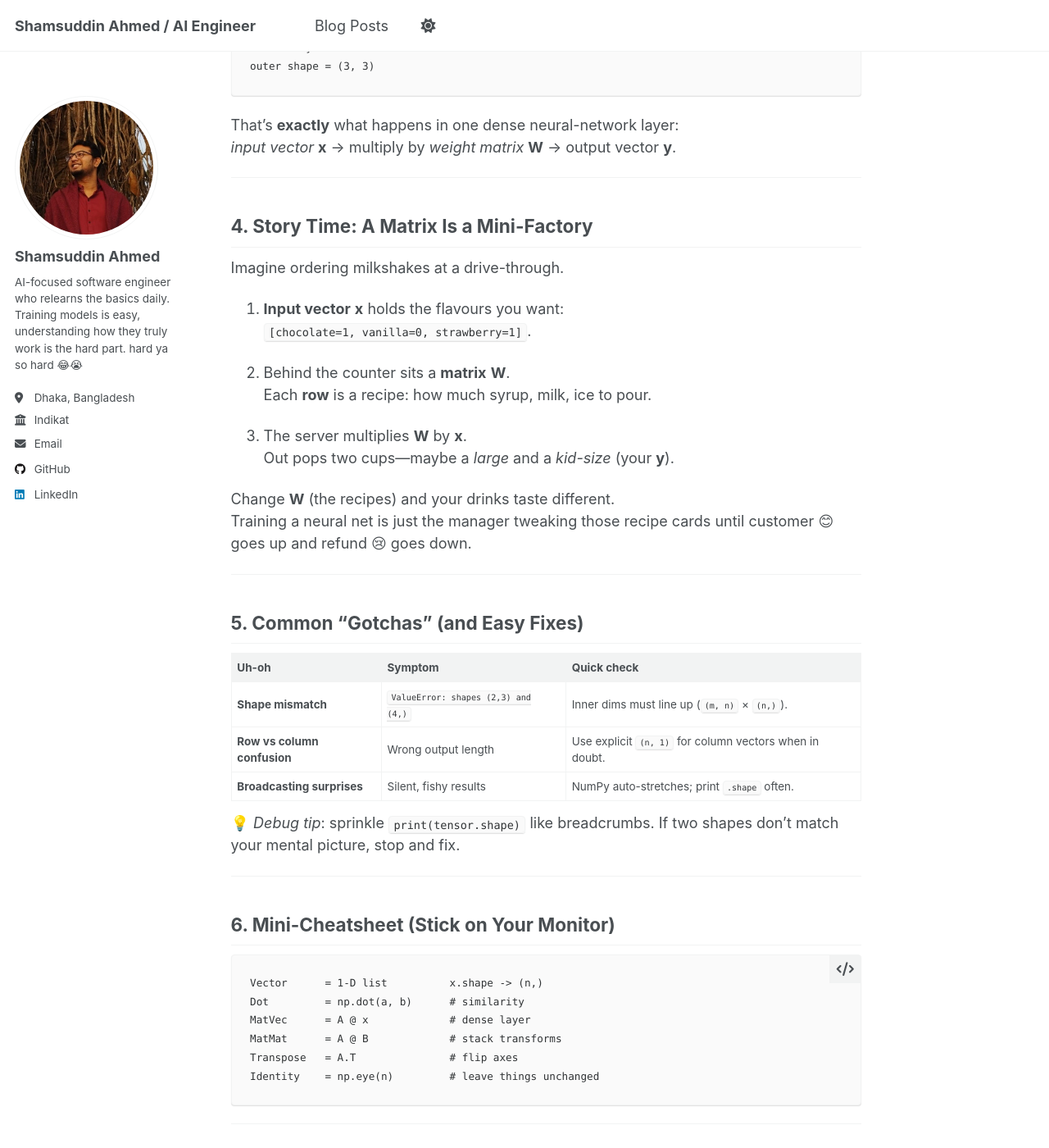
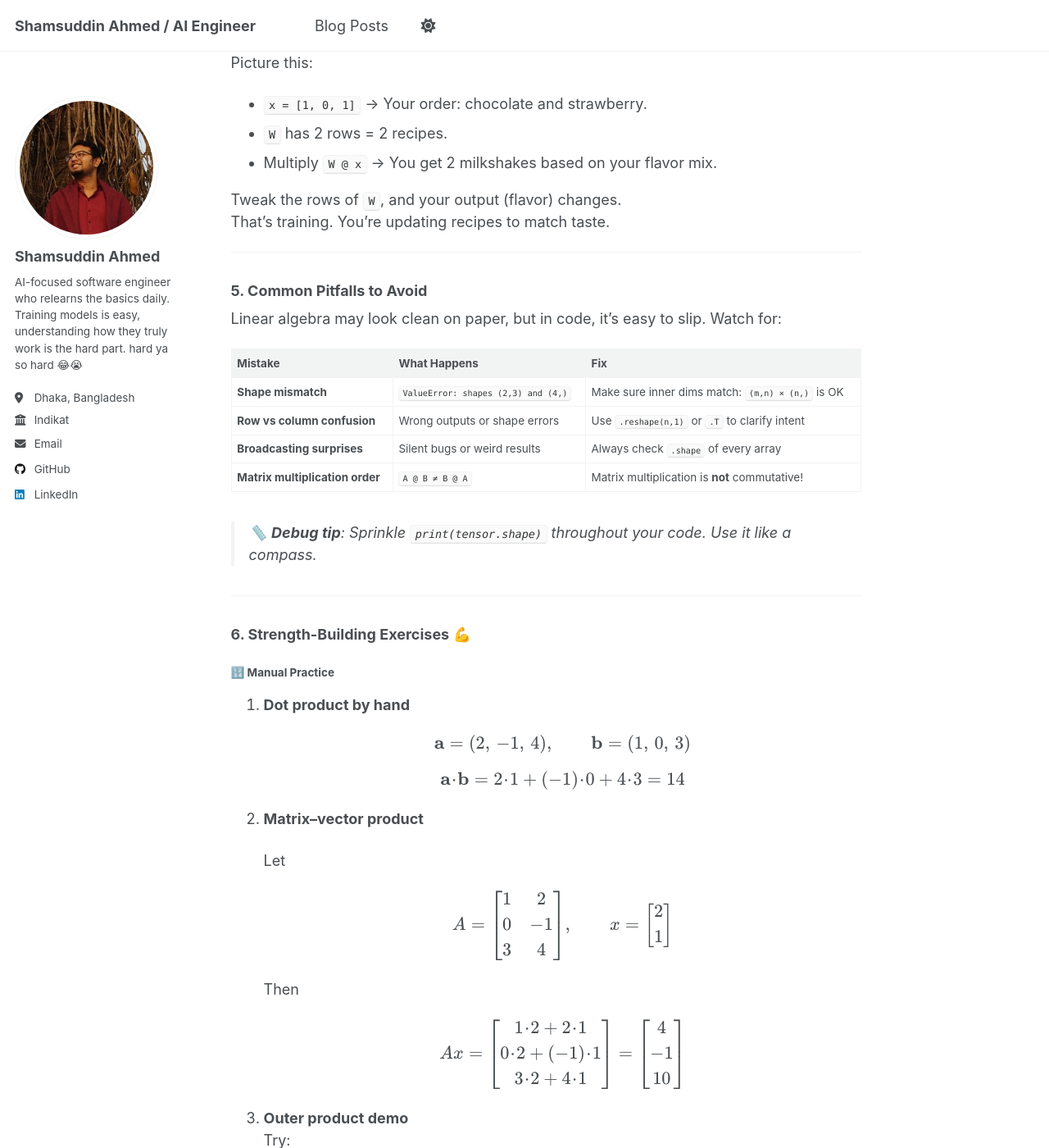
Before and after one commit to shamspias/shamspias.github.io, a Jekyll site: the page built from _posts/2023-01-23-blog-post-2.md, in a window 1280 px wide and 1400 px high, scrolled down 2613 px. Shown: the whole window at 82% size. Built offline with Jekyll 4.4.1, drawn with Linux system fonts in a browser that asks for light colours; some of the changed text lies outside the part shown.

Commit message:
fix math block

````diff
--- a/_posts/2023-01-23-blog-post-2.md
+++ b/_posts/2023-01-23-blog-post-2.md
@@ -25,161 +28,296 @@
 3. **Measuring how wrong it is** (the *loss*).
 
 The language that describes steps 1 & 2 is **linear algebra**.
-Learn it once, and every AI explainer video makes ten-times more sense.
 
 ---
 
-## 1. Meet the Cast
+### 1. Meet the Cast
 
-| Everyday object | Math name | Notation | Python shape | Feels like… |
-|-----------------|-----------|----------|--------------|-------------|
-| A single marble | **Scalar** | *a* | `()` | One number (e.g., the learning-rate 0.001) |
-| A row of beads  | **Vector** | **v** | `(n,)` | List of numbers (pixel row, word embed, …) |
-| A chessboard    | **Matrix** | **A** | `(m, n)` | Grid (weights between two layers) |
-| A Rubik’s cube  | **Tensor** | ***T*** | `(*dims)` | Stack of matrices (mini-batch of colour images) |
+| Everyday object | Math name  | Notation | Python shape | Feels like…                                     |
+|-----------------|------------|----------|--------------|-------------------------------------------------|
+| A single marble | **Scalar** | *a*      | `()`         | One number (e.g., the learning-rate 0.001)      |
+| A row of beads  | **Vector** | **v**    | `(n,)`       | List of numbers (pixel row, word embed, …)      |
+| A chessboard    | **Matrix** | **A**    | `(m, n)`     | Grid (weights between two layers)               |
+| A Rubik’s cube  | **Tensor** | ***T***  | `(*dims)`    | Stack of matrices (mini-batch of colour images) |
 
-Picture them as Lego pieces:
-- A **scalar** is one tiny brick.
-- Snap several bricks end-to-end → a **vector**.
-- Arrange rows of vectors → a **matrix** (flat baseplate).
-- Stack those plates in 3-D → a **tensor**.
+#### More Shapes in the Wild
 
-> **Key rule**: In NumPy and PyTorch, a matrix’s shape is always **rows × columns**.
-> A `(2, 3)` weight matrix has **2 rows** and **3 columns**.
+- **Scalar**: temperature, learning rate, bias term.
+- **Vector**: word embeddings, pixel brightness row.
+- **Matrix**: grayscale image, dense layer weights.
+- **Tensor**: RGB image, stack of images, video frames.
+
+> **Visual Metaphor**:
+> - A **scalar** is a single LEGO block.
+> - A **vector** is a line of blocks.
+> - A **matrix** is a flat LEGO baseplate.
+> - A **tensor** is a stack of baseplates—like a LEGO cube tower.
 
 ---
 
-## 2. The Five Everyday Moves
+### 2. The Five Everyday Moves
 
-Think of these like the four arrows on a game controller plus *fire*.
+These are the moves you'll do every day when training or using AI models:
 
-| Move | What you type | Real-world use |
-|------|---------------|---------------|
-| **Add vectors** | `a + b` | Combine two gradients. |
-| **Scale** | `c * v` | Turn “volume” of activations up/down. |
-| **Dot product** | `np.dot(a, b)` | Measure similarity (cos θ) — shows up in attention, loss functions. |
-| **Matrix × vector** | `A @ x` or `np.dot(A, x)` | One whole dense-layer forward pass. |
-| **Matrix × matrix** | `A @ B` | Chain layers or coordinate transforms. |
+| Move                                                                                                                                                               | What you type             | Real-world use                                                                                                                                                                                                                                    |
+|--------------------------------------------------------------------------------------------------------------------------------------------------------------------|---------------------------|---------------------------------------------------------------------------------------------------------------------------------------------------------------------------------------------------------------------------------------------------|
+| **Add vectors**                                                                                                                                                    | `a + b`                   | Combine gradients.                                                                                                                                                                                                                                |
+| **Scale**                                                                                                                                                          | `c * v`                   | Turn “volume” up/down.                                                                                                                                                                                                                            |
+| **[Dot product](https://www.khanacademy.org/math/multivariable-calculus/thinking-about-multivariable-function/x786f2022:vectors-and-matrices/a/dot-products-mvc)** | `np.dot(a, b)`            | Similarity, projection (used in attention layers).                                                                                                                                                                                                |
+| **Matrix × vector**                                                                                                                                                | `A @ x` or `np.dot(A, x)` | One [dense-layer](https://medium.com/majordigest/understanding-dense-neural-networks-a-deep-dive-into-architecture-learning-and-applications-1824ce2e850b) [forward pass](https://www.datacamp.com/tutorial/forward-propagation-neural-networks). |
+| **Matrix × matrix**                                                                                                                                                | `A @ B`                   | Chain transformations, stack neural layers.                                                                                                                                                                                                       |
 
-Two more helper buttons:
+Extras:
 
-* **Transpose** `A.T` – flip rows ↔ columns.
-* **Identity** `np.eye(n)` – “do-nothing” transform; handy for proofs.
-
-> **Nerd note**: We *rarely* take a true matrix inverse in deep learning.
-> Optimisers (SGD, Adam) dodge that heavy work by iteratively nudging weights.
+- **Transpose** `A.T` — flip rows and columns.
+- **Identity** `np.eye(n)` — acts like a mirror; output = input.
+- **Inverse** `np.linalg.inv(A)` — used in linear regression (rare in deep learning).
 
 ---
 
-## 3. Watch the Numbers Move (Python Demo)
-
-Copy-paste this into a fresh notebook; no GPU needed.
+### 3. Let’s Code the Moves
 
 ```python
 import numpy as np
 
-# --- 1. Shapes ---
-lr   = 0.01                                 # scalar
-x    = np.array([1., 2., 3.])               # vector  (3,)
-W    = np.array([[0.5, -1.2, 0.3],          # matrix  (2, 3)
-                 [1.7,  0.0, 0.8]])
+# Create data
+x = np.array([1., 2., 3.])  # vector
+W = np.array([[0.5, -1.2, 0.3],
+              [1.7, 0.0, 0.8]])  # matrix (2x3)
 
-# --- 2. Moves ---
-y        = W @ x            # matrix–vector product -> (2,)
-similar  = np.dot(x, x)     # dot product          -> 14.0
-outer    = np.outer(x, x)   # makes a (3, 3) matrix
+# Multiply!
+y = W @ x  # matrix-vector product
+dot = np.dot(x, x)  # dot product (self-similarity)
+outer = np.outer(x, x)  # outer product (creates matrix)
 
 print("y =", y)
-print("similarity =", similar)
+print("dot =", dot)
 print("outer shape =", outer.shape)
 ```
 
-Observe:
+Try these edits:
 
-```
-y = [-2.2  4.9]
-similarity = 14.0
-outer shape = (3, 3)
-```
-
-That’s **exactly** what happens in one dense neural-network layer:
-*input vector* **x** → multiply by *weight matrix* **W** → output vector **y**.
+- Make `x` a random vector.
+- Add a bias term.
+- Normalize the vector.
+- Replace `W` with a different shape.
 
 ---
 
-## 4. Story Time: A Matrix Is a Mini-Factory
+### 4. Story Time: A Matrix is a Milkshake Machine
 
-Imagine ordering milkshakes at a drive-through.
+Picture this:
 
-1. **Input vector** **x** holds the flavours you want:
-   `[chocolate=1, vanilla=0, strawberry=1]`.
+- `x = [1, 0, 1]` → Your order: chocolate and strawberry.
+- `W` has 2 rows = 2 recipes.
+- Multiply `W @ x` → You get 2 milkshakes based on your flavor mix.
 
-2. Behind the counter sits a **matrix** **W**.
-   Each **row** is a recipe: how much syrup, milk, ice to pour.
+Tweak the rows of `W`, and your output (flavor) changes.
+That’s training. You're updating recipes to match taste.
 
-3. The server multiplies **W** by **x**.
-   Out pops two cups—maybe a *large* and a *kid-size* (your **y**).
-
-Change **W** (the recipes) and your drinks taste different.
-Training a neural net is just the manager tweaking those recipe cards until customer 😊 goes up and refund 😢 goes down.
 
 ---
 
-## 5. Common “Gotchas” (and Easy Fixes)
+### 5. Common Pitfalls to Avoid
 
-| Uh-oh                        | Symptom                               | Quick check |
-|------------------------------|---------------------------------------|-------------|
-| **Shape mismatch**           | `ValueError: shapes (2,3) and (4,)`  | Inner dims must line up (`(m, n)` × `(n,)`). |
-| **Row vs column confusion**  | Wrong output length                  | Use explicit `(n, 1)` for column vectors when in doubt. |
-| **Broadcasting surprises**   | Silent, fishy results                | NumPy auto-stretches; print `.shape` often. |
+Linear algebra may look clean on paper, but in code, it’s easy to slip. Watch for:
 
-💡 *Debug tip*: sprinkle `print(tensor.shape)` like breadcrumbs. If two shapes don’t match your mental picture, stop and fix.
+| Mistake                         | What Happens                        | Fix                                              |
+|---------------------------------|-------------------------------------|--------------------------------------------------|
+| **Shape mismatch**              | `ValueError: shapes (2,3) and (4,)` | Make sure inner dims match: `(m,n) × (n,)` is OK |
+| **Row vs column confusion**     | Wrong outputs or shape errors       | Use `.reshape(n,1)` or `.T` to clarify intent    |
+| **Broadcasting surprises**      | Silent bugs or weird results        | Always check `.shape` of every array             |
+| **Matrix multiplication order** | `A @ B ≠ B @ A`                     | Matrix multiplication is **not** commutative!    |
+
+> 📏 **Debug tip**: Sprinkle `print(tensor.shape)` throughout your code. Use it like a compass.
 
 ---
 
-## 6. Mini-Cheatsheet (Stick on Your Monitor)
+### 6. Strength-Building Exercises 💪
 
+#### 🔢 Manual Practice
+
+1. **Dot product by hand**
+
+   $$
+   \mathbf a = (2,\,-1,\,4), \qquad
+   \mathbf b = (1,\,0,\,3)
+   $$
+
+   $$
+   \mathbf a\!\cdot\!\mathbf b
+   = 2\!\cdot\!1 + (-1)\!\cdot\!0 + 4\!\cdot\!3
+   = 14
+   $$
+
+2. **Matrix–vector product**
+
+   Let
+
+   $$
+   A =
+   \begin{bmatrix}
+   1 & 2 \\
+   0 & -1 \\
+   3 & 4
+   \end{bmatrix},
+   \qquad
+   x =
+   \begin{bmatrix}
+   2 \\ 1
+   \end{bmatrix}
+   $$
+
+   Then
+
+   $$
+   Ax =
+   \begin{bmatrix}
+   1\!\cdot\!2 + 2\!\cdot\!1 \\
+   0\!\cdot\!2 + (-1)\!\cdot\!1 \\
+   3\!\cdot\!2 + 4\!\cdot\!1
+   \end{bmatrix}
+   =
+   \begin{bmatrix}
+   4 \\ -1 \\ 10
+   \end{bmatrix}
+   $$
+
+3. **Outer product demo**
+   Try:
+   ```python
+   np.outer([1, 2], [3, 4])
+   ```
+   → Shape is `(2, 2)`
+   Each element is the multiplication of row * column value.
+
+---
+
+#### 💻 Mini Coding Lab
+
+Write a NumPy function that simulates a single dense layer:
+
+```python
+def linear_layer(x, W, b):
+    return x @ W.T + b
 ```
-Vector      = 1-D list          x.shape -> (n,)
-Dot         = np.dot(a, b)      # similarity
-MatVec      = A @ x             # dense layer
-MatMat      = A @ B             # stack transforms
-Transpose   = A.T               # flip axes
-Identity    = np.eye(n)         # leave things unchanged
+
+Example usage:
+
+```python
+x = np.random.randn(5, 3)  # batch of 5 samples, 3 features each
+W = np.random.randn(4, 3)  # 4 output neurons
+b = np.random.randn(4)  # bias for each output
+y = linear_layer(x, W, b)
+
+print(y.shape)  # should be (5, 4)
 ```
 
 ---
 
-## 7. Build Intuition, Not Fear
+#### 🧪 Shape Shifter Drill
 
-- **Vector** → an *arrow* pointing somewhere.
-- **Matrix** → a *machine* that rotates, stretches, or squashes arrows.
-- **Tensor** → lots of machines working in parallel (think *mini-batch*).
+- Convert `(3, 1)` into flat vector → `x.reshape(-1)`
+- Flatten a `(2, 3)` matrix → `x.flatten()`
+- Transpose a `(4, 5)` matrix → `x.T`
 
-If a concept feels fuzzy, grab real objects:
-draw arrows, rotate paper, stack sticky notes.
-Concrete play beats rote memorisation every time.
+Knowing how to reshape on the fly is your secret weapon.
 
 ---
 
-## 8. Your Turn 🚀
+#### ✍️ Reflect
 
-Try swapping different numbers in the demo, or:
+Write these down in your own words:
 
-1. Create a random `(3, 3)` matrix and verify that `A @ np.eye(3) == A`.
-2. Generate two random `(128,)` vectors and compute their cosine similarity (dot ÷ norms).
-3. Make a tiny neural layer: weight matrix `(4, 3)`, bias `(4,)`, input `(3,)`. Compute `y = W @ x + b`.
-
-Each is five lines or less.
+- What happens when you multiply a matrix and vector in a neural net?
+- Why is shape-checking essential in NumPy?
+- Why is the dot product useful for comparing vectors?
 
 ---
 
-## Wrap-Up
+### 7. TL;DR Cheatsheet 🧾
 
-Linear algebra is the tiny toolkit under every flashy AI headline.
-**Scalars, vectors, matrices, tensors—and a small set of moves—are all you need to describe how models store, combine, and transform information.** Master these Lego bricks now, and the rest of the AI castle clicks together naturally.
+Stick this near your laptop or desk while working on AI projects:
 
-Next on the journey: probability, derivatives, and finally *building* full models.
-But breathe—one box of bricks at a time. 🙌
+```
+Scalar      = a single number         a.shape -> ()
+Vector      = 1-D array (list)        v.shape -> (n,)
+Matrix      = 2-D grid                A.shape -> (m, n)
+Tensor      = 3D+ block of numbers    T.shape -> (*dims)
 
-*Happy hacking, and may your matrix shapes always line up!*
+Dot         = np.dot(a, b)            # similarity (cos θ)
+MatVec      = A @ x                   # dense layer forward pass
+MatMat      = A @ B                   # combining transformations
+Transpose   = A.T                     # flip rows and cols
+Identity    = np.eye(n)               # do-nothing matrix
+Inverse     = np.linalg.inv(A)        # only square, invertible A
+Outer       = np.outer(a, b)          # full matrix from 2 vectors
+```
+
+🛠️ Tools like PyTorch and TensorFlow also build on these ideas—NumPy is where you sharpen your skills.
+
+---
+
+### 8. Wrap-Up: The LEGO Set Beneath Every Model
+
+Let’s bring it back to where we started:
+
+- **Scalar** = a tiny LEGO brick.
+- **Vector** = a row of bricks.
+- **Matrix** = a flat baseplate.
+- **Tensor** = a stack of baseplates (a cube!).
+
+Every neural network you’ll ever build is a carefully assembled LEGO structure:
+
+- Inputs are stacked bricks (vectors).
+- Weights are baseplates (matrices).
+- Layers multiply and mix those bricks.
+- Biases nudge them.
+- Activations twist and squash them.
+- Loss tells you how “wrong” the structure is.
+- Gradients guide how to rebuild it.
+
+> Learn to play with these pieces and the rest of deep learning becomes **way** less mysterious.
+
+---
+
+### 🎯 What’s Next?
+
+Here’s where your journey goes from basic algebra to true AI-building:
+
+| Topic                        | Why It Matters                                           |
+|------------------------------|----------------------------------------------------------|
+| **Probability & statistics** | Needed for Naïve Bayes, logistic regression, uncertainty |
+| **Calculus & gradients**     | How backpropagation works, train models                  |
+| **Optimization**             | SGD, Adam, how models actually learn                     |
+| **Information theory**       | Entropy, cross-entropy loss for classification           |
+| **Linear models**            | Logistic regression, SVMs, and interpretable models      |
+| **Neural networks**          | Put it all together—build end-to-end models              |
+
+We'll cover these step-by-step. You’re building a mental toolkit for machine learning—**brick by brick**.
+
+---
+
+### 🎒 Final Exercises (Optional but Worth It)
+
+1. Create a random `(3,3)` matrix `A` and confirm: `A @ np.eye(3) == A`
+2. Compute cosine similarity between two random vectors of shape `(128,)`
+3. Simulate a forward pass: `y = W @ x + b` for:
+    - `W.shape = (4, 3)`
+    - `x.shape = (3,)`
+    - `b.shape = (4,)`
+
+---
+
+### 🚀 Closing Words
+
+Linear algebra isn’t just background math—it’s the **language** your models speak.
+
+Every layer, every transformation, every prediction—it’s all just scalars, vectors, matrices, and tensors **moving in
+precise ways**.
+
+Learn these deeply, and everything else in AI starts making sense.
+
+Thanks for reading, and as always:
+
+**Happy hacking—and may your matrix shapes always line up!**
````
Also changed, not shown: other parts of _posts/2023-01-23-blog-post-2.md (+5 -2 lines).
